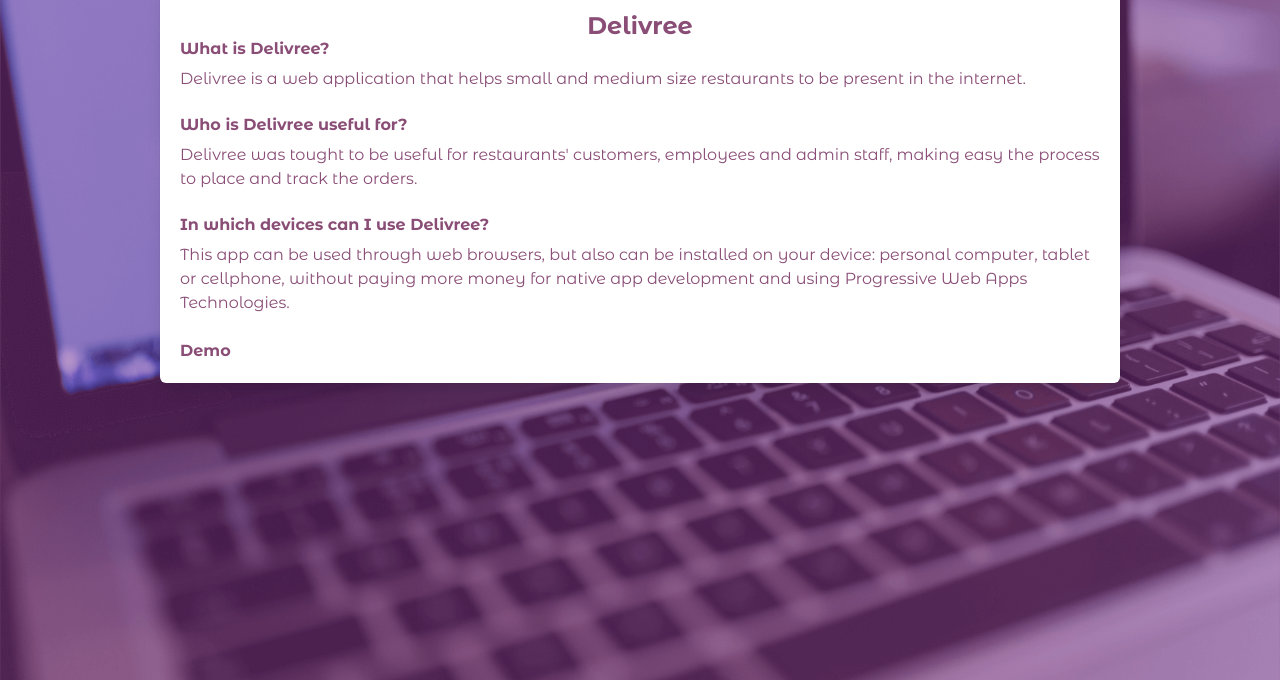
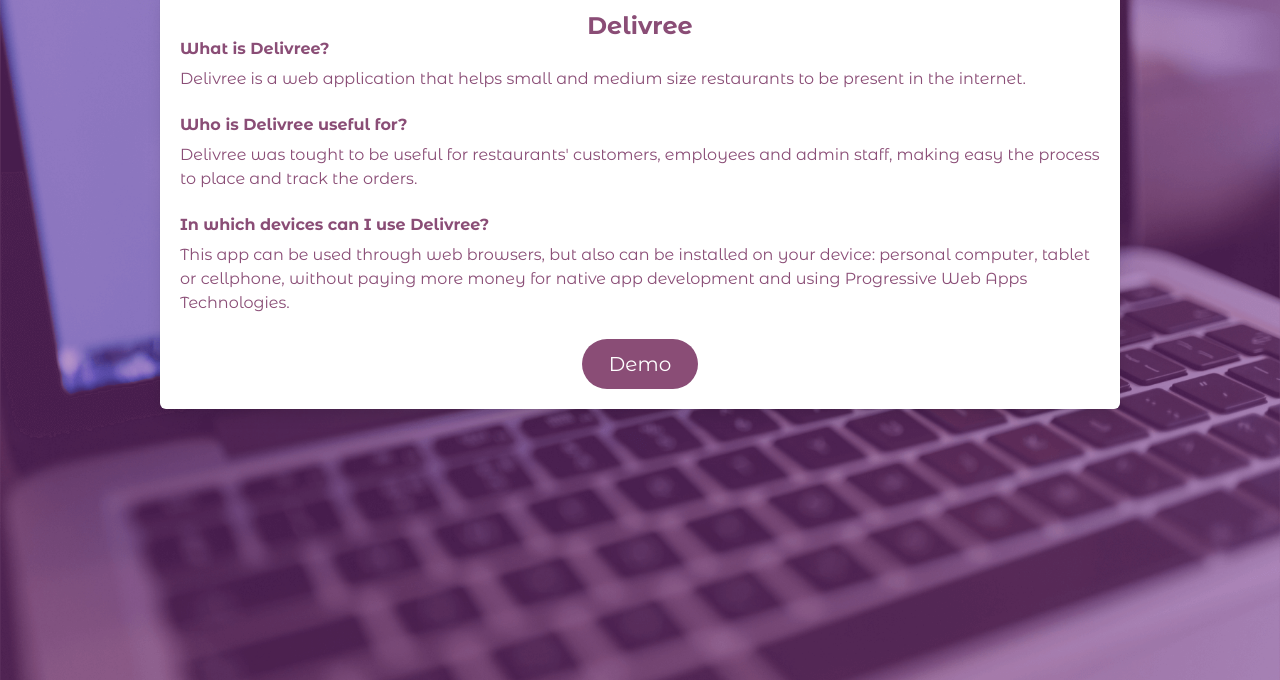
Before and after one commit to JohanAltamar/portfolio, a Gatsby site: page /portfolio/portfolio in a window 1280 px wide. Shown: the part 120-800 px from the top of the page. Built offline with nearby package versions, Linux system fonts and the light colour scheme; Gatsby itself is replaced by a stand-in of ours.

Commit message:
demo button centered and rounded

```diff
--- a/src/components/projectLayout.js
+++ b/src/components/projectLayout.js
@@ -13,15 +13,16 @@ export default function ProjectLayout({ helmet, title, content, link }) {
             </h1>
           </a>
           <div className="has-text-primary">{content}</div>
-          <div>
+          <div style={styles.buttonContainer}>
             <a
               id="demo"
               className="has-text-primary has-text-weight-bold"
               target="_blank"
               rel="noreferrer"
               href={link}
+              style={styles.button}
             >
-              Demo
+              <button className='button is-primary is-medium is-rounded'>Demo</button>
             </a>
           </div>
         </div>
@@ -29,3 +30,13 @@ export default function ProjectLayout({ helmet, title, content, link }) {
     </Layout>
   )
 }
+
+const styles = {
+  buttonContainer: {
+    width: '100%',
+    textAlign: 'center'
+  },
+  button: {
+    margin: 'auto',
+  }
+}
```
